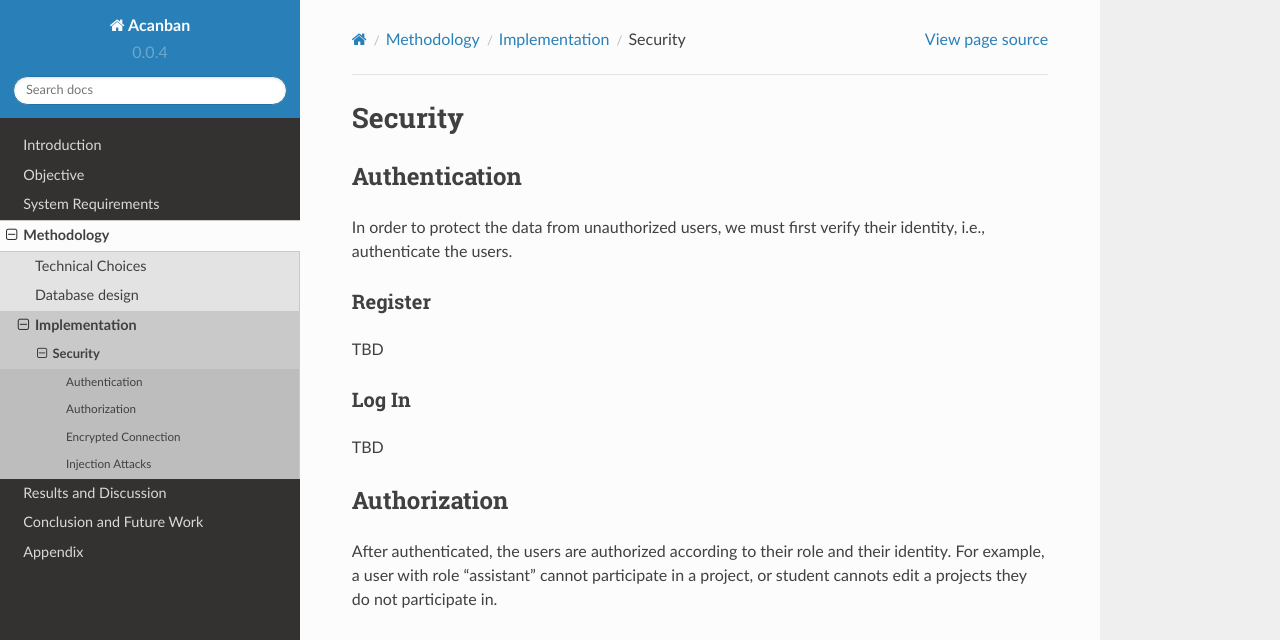
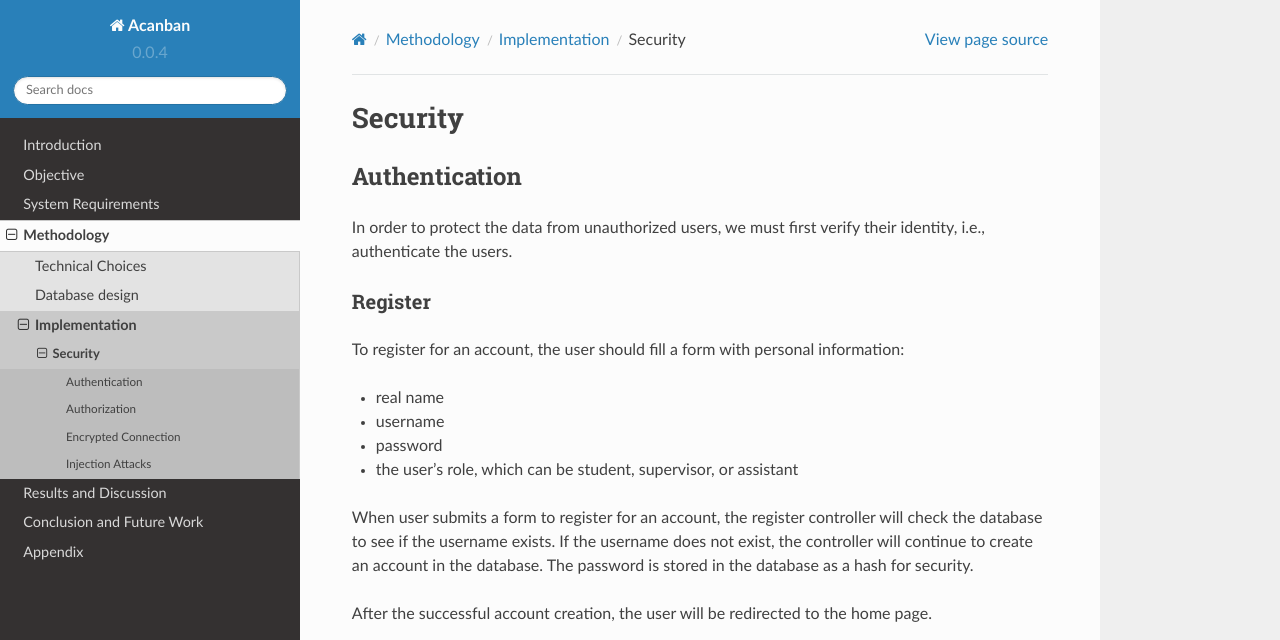
Before and after one commit to Huy-Ngo/acanban, a Sphinx documentation site: the page built from docs/source/meth/implementation/security.rst, in a window 1280 px wide and 1400 px high. Shown: the top 640 px of the window. Built offline with Sphinx 7.4.7 and the Read the Docs theme 2.0.0, drawn with Linux system fonts in a browser that asks for light colours; pages that are not in the unit, such as notebooks, are missing from menus; the version number is read from the project's files by our own code; some of the changed text lies outside the part shown.

Commit message:
Add sequence diagram for authentication tasks

```diff
--- a/docs/source/meth/implementation/security.rst
+++ b/docs/source/meth/implementation/security.rst
@@ -10,12 +10,86 @@
 Register
 ''''''''
 
-TBD
+To register for an account, the user should fill a form
+with personal information:
+
+- real name
+- username
+- password
+- the user's role, which can be student, supervisor, or assistant
+
+When user submits a form to register for an account, the register controller
+will check the database to see if the username exists.  If the username
+does not exist, the controller will continue to create an account
+in the database.  The password is stored in the database as a hash
+for security.
+
+After the successful account creation, the user will be
+redirected to the home page.
+
+.. uml:: register.puml
+   :caption: Analysis sequence diagram
+      for the basic flow of registration process
+   :name: reg-basic
+
+If the username is taken, the controller should inform so to the user.
+
+.. uml:: register-exist-username.puml
+   :caption: Analysis sequence diagram
+      for the alternative flow of the registration process
+      where the username is taken
+   :name: reg-exist
+
+Another exceptional flow happens when the user request an invalid role.
+This should not happen when the user submit the form via browser,
+but it can happen if someone is submitting it via a nonstandard way.
+
+.. uml:: register-wrong-role.puml
+   :caption: Analysis sequence diagram
+      for the alternative flow of the registration process
+      where the role is invalid
+   :name: reg-role
+
+In order to prevent faking identity, we intended to require a token
+for registration.  This token is provided by the system administrator
+and each person can only receive one token, so if they use it
+for faking identity, they cannot create their account anymore and
+have to suffer th consequence.
+
+Alternatively, the administrator can remove the register endpoint
+and generate the accounts for each user.
+
+However, we did not implement either of these schemes.
 
 Log In
 ''''''
 
-TBD
+The user can log in to the site in the login endpoint.
+After submitting the form with their username and password,
+they should be logged in.
+
+.. uml:: login.puml
+   :caption: Analysis sequence diagram
+      for the basic flow of login
+   :name: log-basic
+
+However, if the user tries to log in with a non-existent account,
+the controller should raise an error and inform the user so.
+
+.. uml:: login-no-user.puml
+   :caption: Analysis sequence diagram
+      for the alternative flow of login
+      where there is no user with the username
+   :name: log-no-user
+
+If the user input wrong password, the user should also not be logged in
+and be informed of wrong password.
+
+.. uml:: login-wrong-pass.puml
+   :caption: Analysis sequence diagram
+      for the alternative flow of login
+      where the
+   :name: log-wrong-path
 
 Authorization
 -------------
```
Also changed, not shown: 6 other files.
